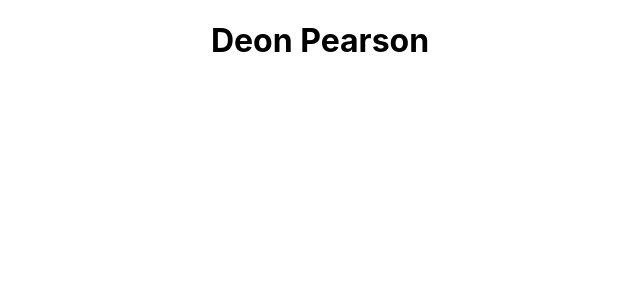
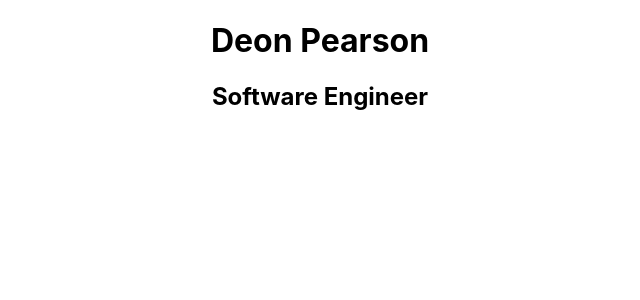
Before and after one commit to deontpearson/deonpearson-com, a React (Create React App) app: page / in a window 1280 px wide. Shown: the top 300 px of the page, without its empty margins (320-960 px from the left). Built offline with nearby package versions, Linux system fonts and the light colour scheme.

Commit message:
testing actions

```diff
--- a/src/components/Home.jsx
+++ b/src/components/Home.jsx
@@ -4,6 +4,7 @@ function Home() {
   return (
     <div className="Home">
       <h1>Deon Pearson</h1>
+      <h2>Software Engineer</h2>
     </div>
   );
 }
```
